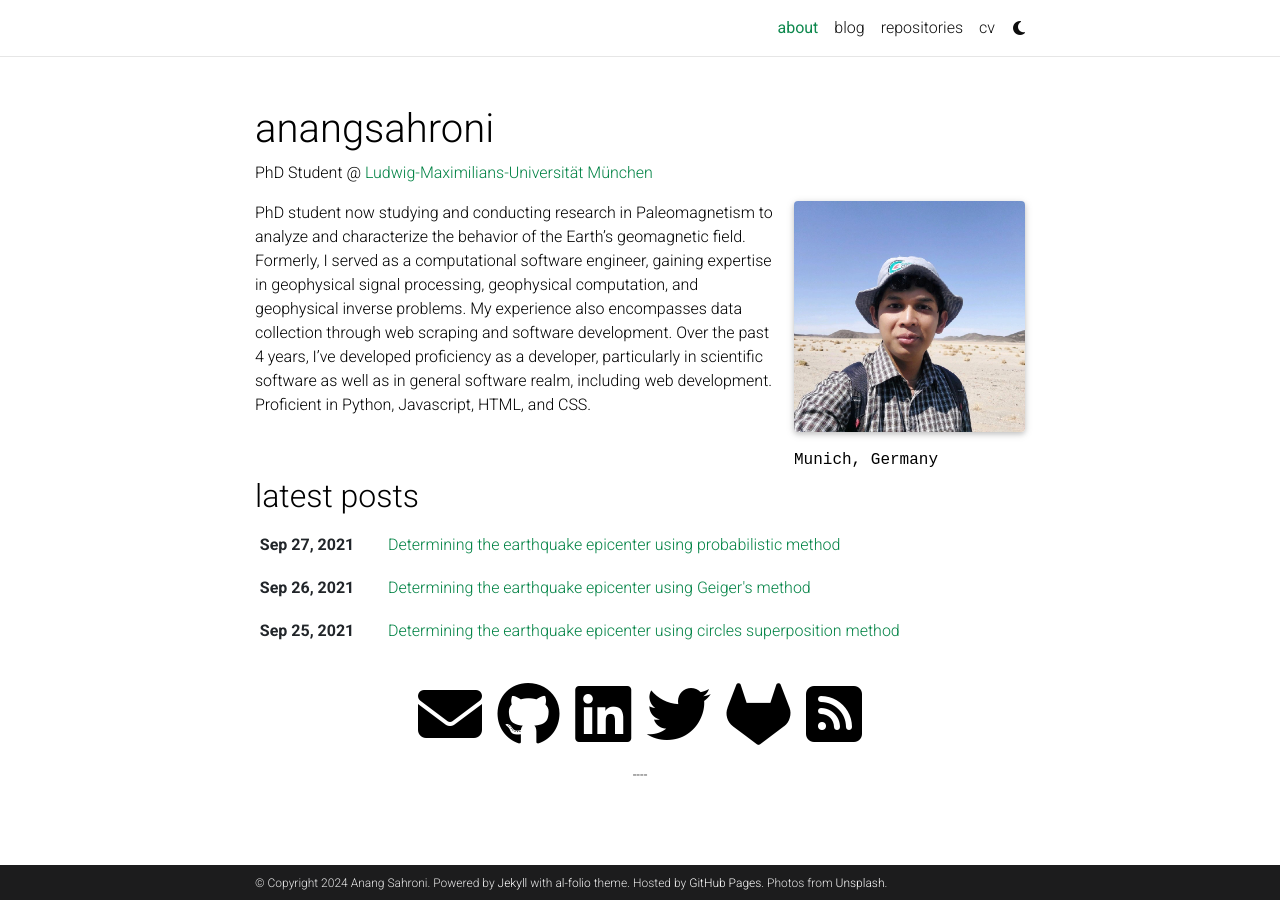
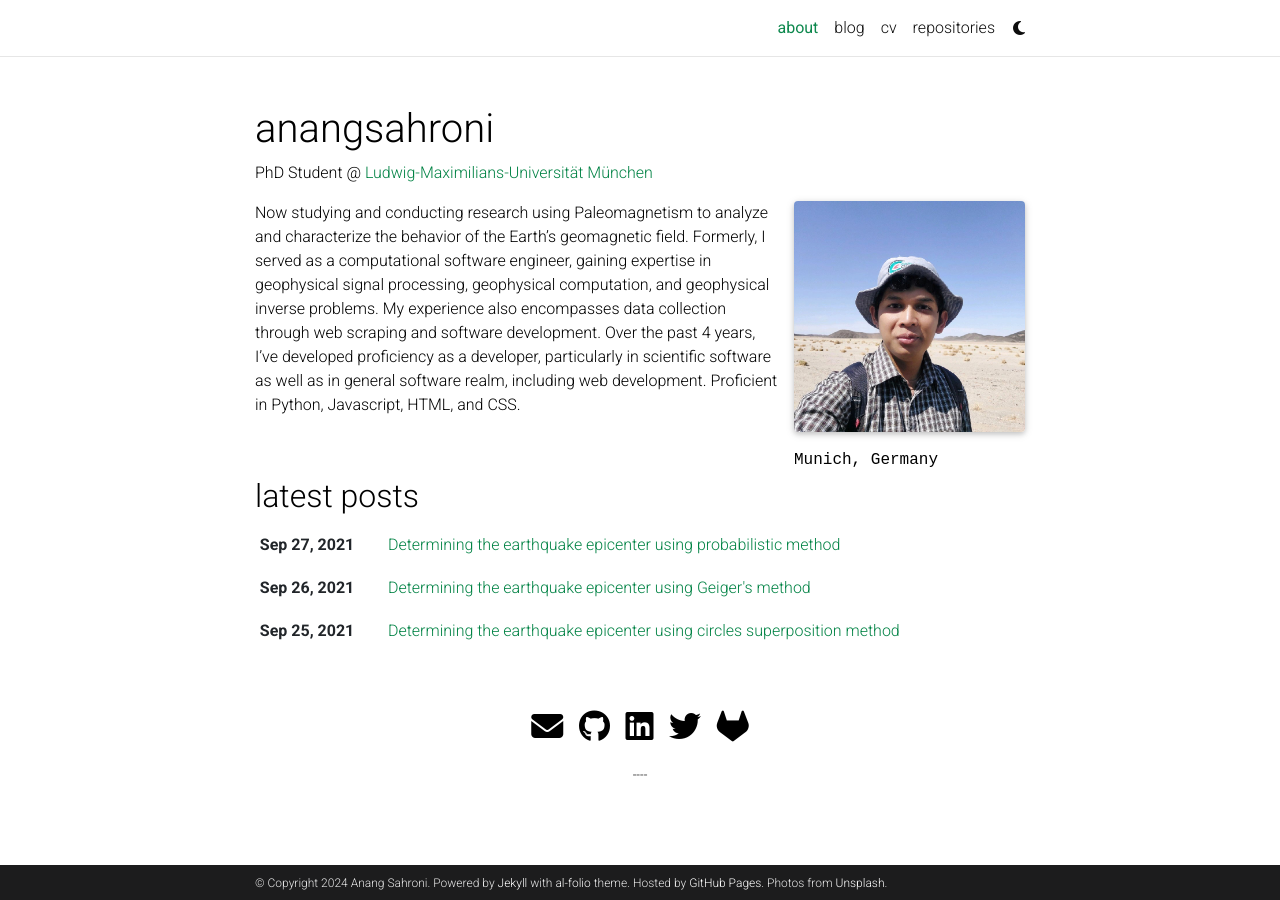
Before and after one commit to anangsahroni/anang.github.io, a Jekyll site: the page built from _pages/about.md, in a window 1280 px wide. Built offline with Jekyll 4.4.1, drawn with Linux system fonts in a browser that asks for light colours; full-size pictures stand in for the smaller copies a plugin makes; comment, search, counter and statistics services are not loaded; a style sheet for code colours, icons or effects is not loaded.

Commit message:
change some config and resize the social media icon

```diff
--- a/_config.yml
+++ b/_config.yml
@@ -8,7 +8,7 @@
 last_name: Sahroni
 email: anangs972@gmail.com
 description: > # the ">" symbol means to ignore newlines until "footer_text:"
-  A simple, whitespace theme for academics. Based on [*folio](https://github.com/bogoli/-folio) design.
+ A simple site for me and my articles.
 footer_text: >
   Powered by <a href="https://jekyllrb.com/" target="_blank">Jekyll</a> with <a href="https://github.com/alshedivat/al-folio">al-folio</a> theme.
   Hosted by <a href="https://pages.github.com/" target="_blank">GitHub Pages</a>.
@@ -45,7 +45,7 @@
 # will use title and url fields
 # Take a look to https://github.com/jekyll/jekyll-feed for more customization
 
-rss_icon: true
+rss_icon: false
 
 # -----------------------------------------------------------------------------
 # Layout
@@ -75,7 +75,7 @@
 gitlab_username: anangsahroni # your GitLab user name
 twitter_username: anangsahroni # your Twitter handle
 mastodon_username: # your mastodon instance+username in the format instance.tld/@username
-linkedin_username: anang.sahroni # your LinkedIn user name
+linkedin_username: anang-sahroni # your LinkedIn user name
 telegram_username: # your Telegram user name
 scholar_userid: # your Google Scholar ID
 semanticscholar_id: # your Semantic Scholar ID
@@ -125,7 +125,7 @@
 
 blog_name: blog # blog_name will be displayed in your blog page
 blog_nav_title: blog # your blog must have a title for it to be displayed in the nav bar
-blog_description: 'forever under construction, most of the posts are still in bahasa Indonesia and will be translated soon'
+blog_description: '🚧 Under construction, most of the posts are still in bahasa Indonesia and will be translated soon'
 permalink: /blog/:year/:title/
 
 # Pagination
@@ -141,9 +141,9 @@
 # the information below.
 giscus:
   repo: alshedivat/al-folio      # <your-github-user-name>/<your-github-repo-name>
-  repo_id: MDEwOlJlcG9zaXRvcnk2MDAyNDM2NQ==
-  category: Comments             # name of the category under which discussions will be created
-  category_id: DIC_kwDOA5PmLc4CTBt6
+  repo_id: R_kgDOKEsCSw
+  category: Announcements             # name of the category under which discussions will be created
+  category_id: DIC_kwDOKEsCS84CecWE
   mapping: title                 # identify discussions by post title
   strict: 1                      # use strict identification mode
   reactions_enabled: 1           # enable (1) or disable (0) emoji reactions
@@ -153,7 +153,7 @@
   lang: en
 
 # Disqus comments (DEPRECATED)
-disqus_shortname: al-folio # put your disqus shortname
+disqus_shortname: anangsahroni # put your disqus shortname
 # https://help.disqus.com/en/articles/1717111-what-s-a-shortname
 
 # External sources.
@@ -272,8 +272,8 @@
 
 scholar:
 
-  last_name: [Einstein]
-  first_name: [Albert, A.]
+  last_name: [Sahroni]
+  first_name: [Anang]
 
   style: apa
   locale: en
--- a/_includes/social.html
+++ b/_includes/social.html
@@ -1,11 +1,11 @@
             {%- if site.email -%}
-            <a href="mailto:{{ site.email | encode_email }}" title="email"><i class="fas fa-envelope"></i></a>
+            <a href="mailto:{{ site.email | encode_email }}" title="email"><i class="fas sm-icon fa-envelope"></i></a>
             {% endif %}
             {%- if site.telegram_username -%}
-            <a href="https://telegram.me/{{ site.telegram_username }}" title="telegram"><i class="fab fa-telegram"></i></a>
+            <a href="https://telegram.me/{{ site.telegram_username }}" title="telegram"><i class="fab sm-icon fa-telegram"></i></a>
             {% endif %}
             {%- if site.whatsapp_number -%}
-            <a href="https://wa.me/{{ site.whatsapp_number }}" title="whatsapp"><i class="fab fa-whatsapp"></i></a>
+            <a href="https://wa.me/{{ site.whatsapp_number }}" title="whatsapp"><i class="fab sm-icon fa-whatsapp"></i></a>
             {% endif %}
             {%- if site.orcid_id -%}
             <a href="https://orcid.org/{{ site.orcid_id }}" title="ORCID"><i class="ai ai-orcid"></i></a>
@@ -32,80 +32,80 @@
             <a href="https://www.scopus.com/authid/detail.uri?authorId={{site.scopus_id}}" title="Scopus"><i class="ai ai-scopus"></i></a>
             {% endif %}
             {%- if site.github_username -%}
-            <a href="https://github.com/{{ site.github_username }}" title="GitHub"><i class="fab fa-github"></i></a>
+            <a href="https://github.com/{{ site.github_username }}" title="GitHub"><i class="fab sm-icon fa-github"></i></a>
             {% endif %}
             {%- if site.linkedin_username -%}
-            <a href="https://www.linkedin.com/in/{{ site.linkedin_username }}" title="LinkedIn"><i class="fab fa-linkedin"></i></a>
+            <a href="https://www.linkedin.com/in/{{ site.linkedin_username }}" title="LinkedIn"><i class="fab sm-icon fa-linkedin"></i></a>
             {% endif %}
             {%- if site.twitter_username -%}
-            <a href="https://twitter.com/{{ site.twitter_username }}" title="Twitter"><i class="fab fa-twitter"></i></a>
+            <a href="https://twitter.com/{{ site.twitter_username }}" title="Twitter"><i class="fab sm-icon fa-twitter"></i></a>
             {% endif %}
             {%- if site.mastodon_username -%}
-            <a rel="me" href="https://{{ site.mastodon_username  }}" title="Mastodon"><i class="fab fa-mastodon"></i></a>
+            <a rel="me" href="https://{{ site.mastodon_username  }}" title="Mastodon"><i class="fab sm-icon fa-mastodon"></i></a>
             {% endif %}
             {%- if site.medium_username -%}
-            <a href="https://medium.com/@{{ site.medium_username }}" title="Medium"><i class="fab fa-medium"></i></a>
+            <a href="https://medium.com/@{{ site.medium_username }}" title="Medium"><i class="fab sm-icon fa-medium"></i></a>
             {% endif %}
             {%- if site.quora_username -%}
-            <a href="https://www.quora.com/profile/{{ site.quora_username }}" title="Quora"><i class="fab fa-quora"></i></a>
+            <a href="https://www.quora.com/profile/{{ site.quora_username }}" title="Quora"><i class="fab sm-icon fa-quora"></i></a>
             {% endif %}
             {%- if site.blogger_url -%}
-            <a href="{{ site.blogger_url }}" title="Blogger"><i class="fab fa-blogger-b"></i></a>
+            <a href="{{ site.blogger_url }}" title="Blogger"><i class="fab sm-icon fa-blogger-b"></i></a>
             {% endif %}
             {%- if site.work_url -%}
-            <a href="{{ site.work_url }}" title="Work"><i class="fas fa-briefcase"></i></a>
+            <a href="{{ site.work_url }}" title="Work"><i class="fas sm-icon fa-briefcase"></i></a>
             {% endif %}
             {%- if site.wikidata_id -%}
-            <a href="https://www.wikidata.org/wiki/{{ site.wikidata_id }}" title="Wikidata"><i class="fas fa-barcode"></i></a>
+            <a href="https://www.wikidata.org/wiki/{{ site.wikidata_id }}" title="Wikidata"><i class="fas sm-icon fa-barcode"></i></a>
             {% endif %}
             {%- if site.wikipedia_id -%}
-            <a href="https://wikipedia.org/wiki/User:{{ site.wikipedia_id }}" title="Wikipedia"><i class="fab fa-wikipedia-w"></i></a>
+            <a href="https://wikipedia.org/wiki/User:{{ site.wikipedia_id }}" title="Wikipedia"><i class="fab sm-icon fa-wikipedia-w"></i></a>
             {% endif %}
             {%- if site.strava_userid -%}
-            <a href="https://www.strava.com/athletes/{{ site.strava_userid }}" title="Strava"><i class="fab fa-strava"></i></a>
+            <a href="https://www.strava.com/athletes/{{ site.strava_userid }}" title="Strava"><i class="fab sm-icon fa-strava"></i></a>
             {% endif %}
             {%- if site.keybase_username -%}
-            <a href="https://keybase.io/{{ site.keybase_username }}" title="Keybase"><i class="fab fa-keybase"></i></a>
+            <a href="https://keybase.io/{{ site.keybase_username }}" title="Keybase"><i class="fab sm-icon fa-keybase"></i></a>
             {% endif %}
             {%- if site.gitlab_username -%}
-            <a href="https://gitlab.com/{{ site.gitlab_username }}" title="GitLab"><i class="fab fa-gitlab"></i></a>
+            <a href="https://gitlab.com/{{ site.gitlab_username }}" title="GitLab"><i class="fab sm-icon fa-gitlab"></i></a>
             {% endif %}
             {%- if site.dblp_url -%}
             <a href="{{ site.dblp_url }}" title="DBLP"><i class="ai ai-dblp"></i></a>
             {% endif %}
             {%- if site.stackoverflow_id -%}
-            <a href="https://stackoverflow.com/users/{{ site.stackoverflow_id }}" title="Stackoverflow"><i class="fab fa-stack-overflow"></i></a>
+            <a href="https://stackoverflow.com/users/{{ site.stackoverflow_id }}" title="Stackoverflow"><i class="fab sm-icon fa-stack-overflow"></i></a>
             {% endif %}
             {%- if site.kaggle_id -%}
-            <a href="https://www.kaggle.com/{{ site.kaggle_id }}" title="Kaggle"><i class="fab fa-kaggle"></i></a>
+            <a href="https://www.kaggle.com/{{ site.kaggle_id }}" title="Kaggle"><i class="fab sm-icon fa-kaggle"></i></a>
             {% endif %}
             {%- if site.lastfm_id -%}
-            <a href="https://www.last.fm/user/{{ site.lastfm_id }}" title="Last FM"><i class="fab fa-lastfm"></i></a>
+            <a href="https://www.last.fm/user/{{ site.lastfm_id }}" title="Last FM"><i class="fab sm-icon fa-lastfm"></i></a>
             {% endif %}
             {%- if site.spotify_id -%}
-            <a href="https://open.spotify.com/user/{{ site.spotify_id }}" title="Spotify"><i class="fab fa-spotify"></i></a>
+            <a href="https://open.spotify.com/user/{{ site.spotify_id }}" title="Spotify"><i class="fab sm-icon fa-spotify"></i></a>
             {% endif %}
             {%- if site.pinterest_id -%}
-            <a href="https://www.pinterest.com/{{ site.pinterest_id }}" title="Pinterest"><i class="fab fa-pinterest"></i></a>
+            <a href="https://www.pinterest.com/{{ site.pinterest_id }}" title="Pinterest"><i class="fab sm-icon fa-pinterest"></i></a>
             {% endif %}
             {%- if site.unsplash_id -%}
-            <a href="https://unsplash.com/@{{ site.unsplash_id }}" title="Unsplash"><i class="fab fa-unsplash"></i></a>
+            <a href="https://unsplash.com/@{{ site.unsplash_id }}" title="Unsplash"><i class="fab sm-icon fa-unsplash"></i></a>
             {% endif %}
             {%- if site.instagram_id -%}
-            <a href="https://instagram.com/{{ site.instagram_id }}" title="Instagram"><i class="fab fa-instagram"></i></a>
+            <a href="https://instagram.com/{{ site.instagram_id }}" title="Instagram"><i class="fab sm-icon fa-instagram"></i></a>
             {% endif %}
             {%- if site.facebook_id -%}
-            <a href="https://facebook.com/{{ site.facebook_id }}" title="Facebook"><i class="fab fa-facebook"></i></a>
+            <a href="https://facebook.com/{{ site.facebook_id }}" title="Facebook"><i class="fab sm-icon fa-facebook"></i></a>
             {% endif %}
             {%- if site.youtube_id -%}
-            <a href="https://youtube.com/@{{ site.youtube_id }}" title="YouTube"><i class="fab fa-youtube"></i></a>
+            <a href="https://youtube.com/@{{ site.youtube_id }}" title="YouTube"><i class="fab sm-icon fa-youtube"></i></a>
             {% endif %}
             {%- if site.discord_id -%}
-            <a href="https://discord.com/users/{{ site.discord_id }}" title="Discord"><i class="fab fa-discord"></i></a>
+            <a href="https://discord.com/users/{{ site.discord_id }}" title="Discord"><i class="fab sm-icon fa-discord"></i></a>
             {% endif %}
             {%- if site.zotero_username -%}
             <a href="https://www.zotero.org/{{ site.zotero_username }}" title="Zotero"><i class="ai ai-zotero"></i></a>
             {% endif %}
             {%- if site.rss_icon -%}
-            <a href="{{ site.baseurl }}/feed.xml" title="RSS Feed"><i class="fas fa-rss-square"></i></a>
+            <a href="{{ site.baseurl }}/feed.xml" title="RSS Feed"><i class="fas sm-icon fa-rss-square"></i></a>
             {% endif %}
--- a/_pages/about.md
+++ b/_pages/about.md
@@ -17,4 +17,4 @@
 social: true  # includes social icons at the bottom of the page
 ---
 
-PhD student now studying and conducting research in Paleomagnetism to analyze and characterize the behavior of the Earth's geomagnetic field. Formerly, I served as a computational software engineer, gaining expertise in geophysical signal processing, geophysical computation, and geophysical inverse problems. My experience also encompasses data collection through web scraping and software development. Over the past 4 years, I've developed proficiency as a developer, particularly in scientific software as well as in general software realm, including web development. Proficient in Python, Javascript, HTML, and CSS.
+Now studying and conducting research using Paleomagnetism to analyze and characterize the behavior of the Earth's geomagnetic field. Formerly, I served as a computational software engineer, gaining expertise in geophysical signal processing, geophysical computation, and geophysical inverse problems. My experience also encompasses data collection through web scraping and software development. Over the past 4 years, I've developed proficiency as a developer, particularly in scientific software as well as in general software realm, including web development. Proficient in Python, Javascript, HTML, and CSS.
--- a/_sass/_base.scss
+++ b/_sass/_base.scss
@@ -326,6 +326,9 @@
   }
 }
 
+.sm-icon {
+  font-size: 0.5em;
+}
 
 // Footer
 footer.fixed-bottom {
```
Also changed, not shown: _pages/cv.md (+1 -1 lines), _pages/repositories.md (+1 -1 lines).
